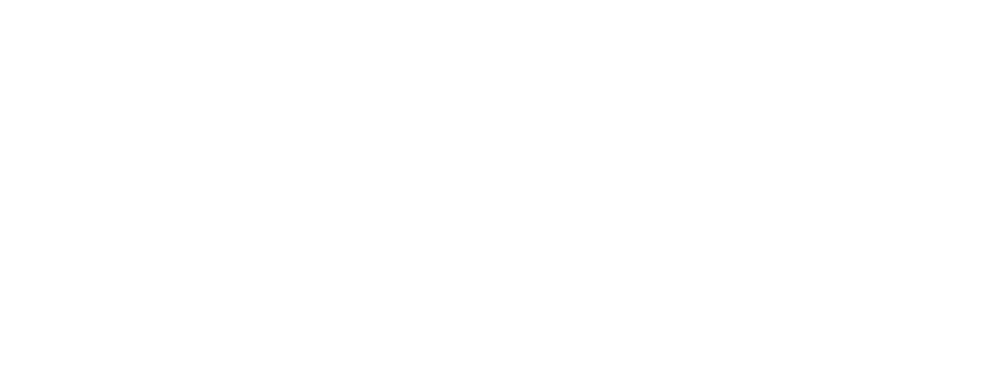
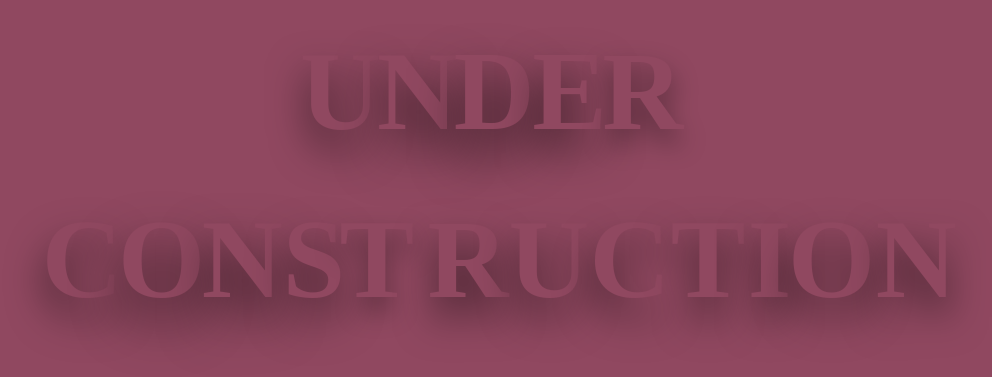
Before and after one commit to Gregory-Alexander-Bertrand/Gregory-Portfolio, a React (Create React App) app in the folder portfolio/: page / in a window 1280 px wide. Shown: the part 225-602 px from the top of the page, without its empty margins (135-1127 px from the left). Built offline with nearby package versions, Linux system fonts and the light colour scheme; a web font is replaced by a local one.

Commit message:
added exact in route

```diff
--- a/portfolio/src/App.js
+++ b/portfolio/src/App.js
@@ -10,7 +10,7 @@
   return (
     <div className="App">
       <Route
-      path="/Construction"
+      exact path="/"
       render={() => {
         return <Construction />
       }}
```
